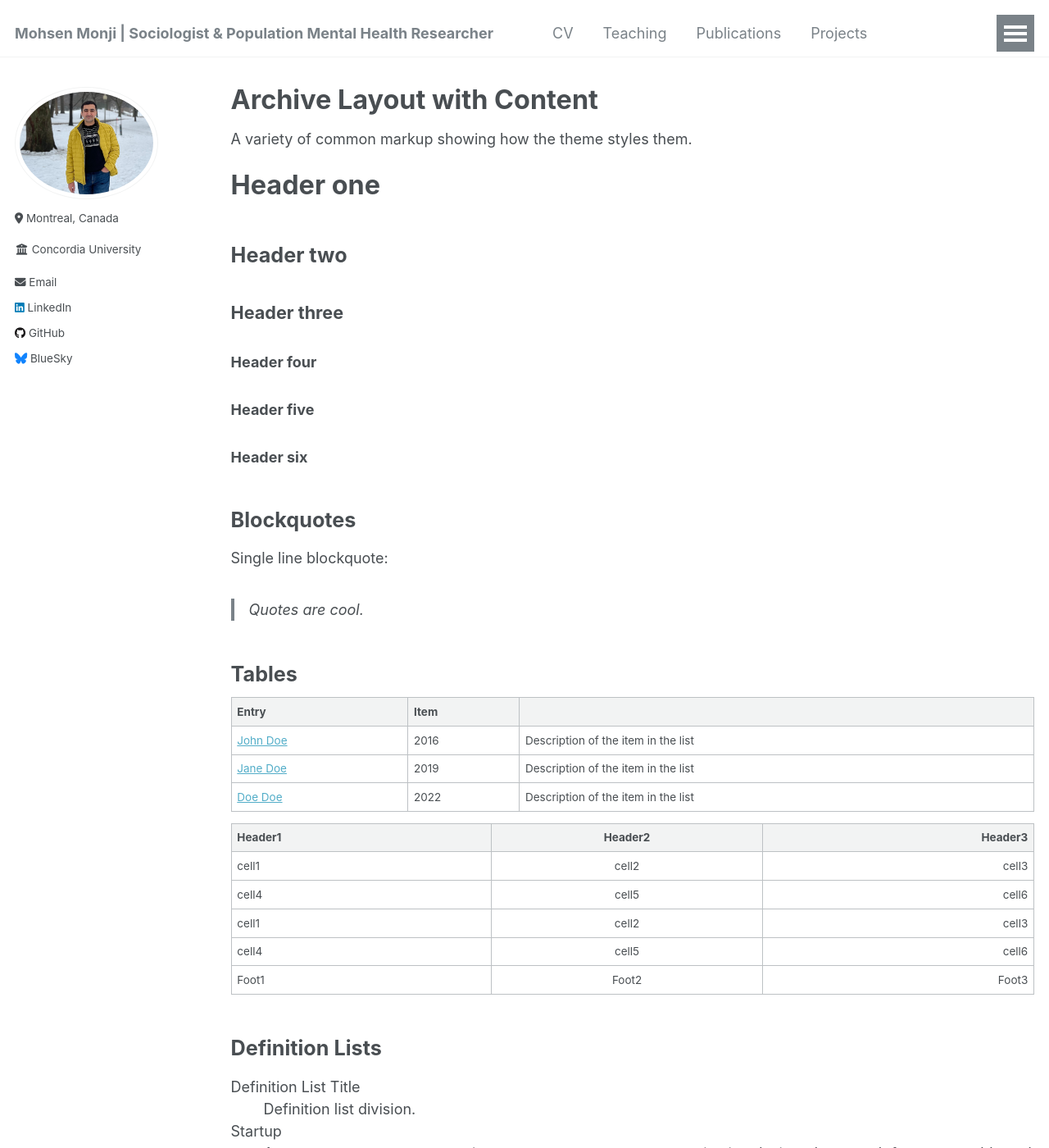
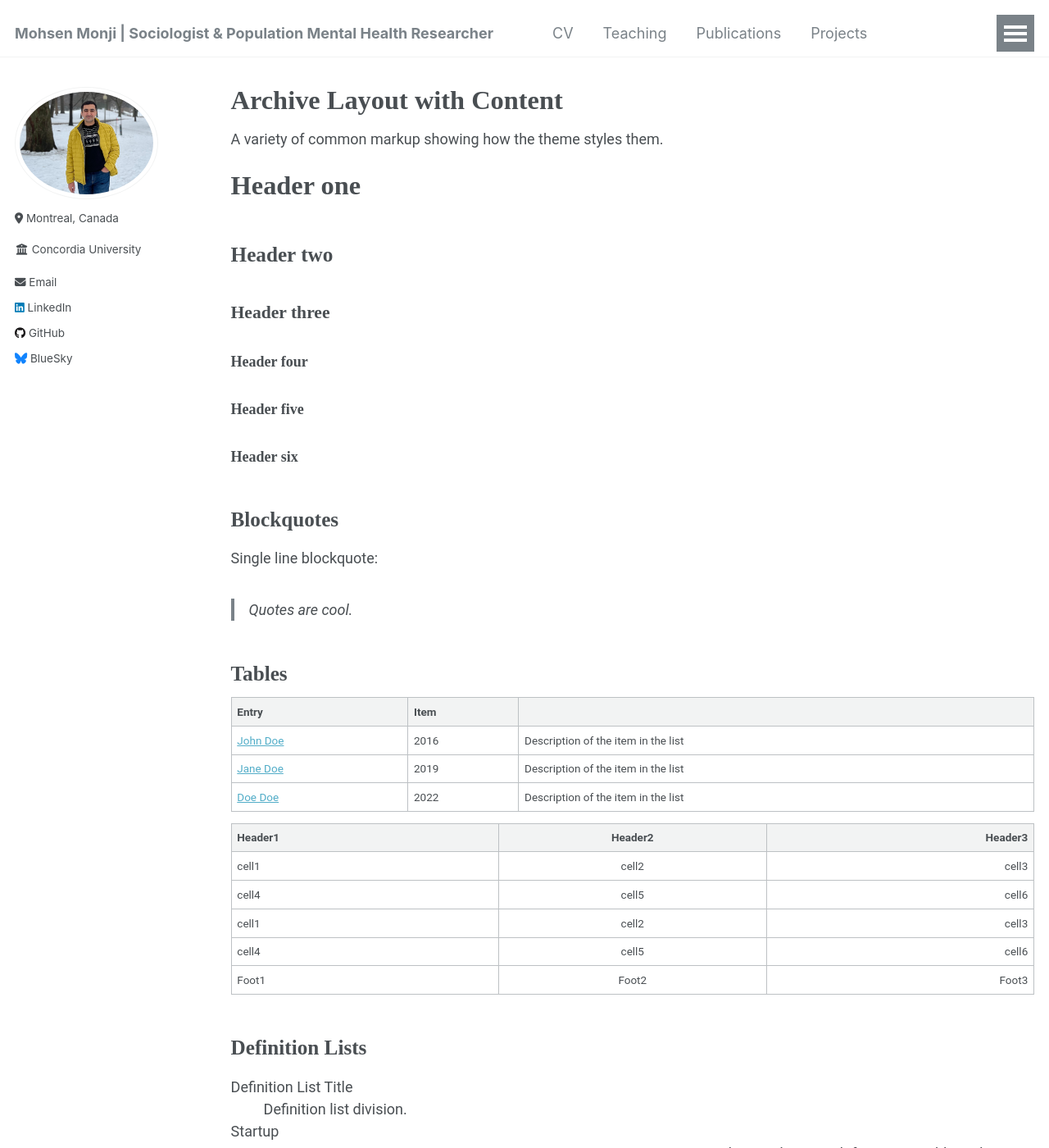
Before and after one commit to Mohsnmonji/mohsnmonji.github.io, a Jekyll site: the page built from _pages/archive-layout-with-content.md, in a window 1280 px wide and 1400 px high. Shown: the whole window at 82% size. Built offline with Jekyll 4.4.1, drawn with Linux system fonts in a browser that asks for light colours.

Commit message:
Update _variables.scss

```diff
--- a/_sass/_variables.scss
+++ b/_sass/_variables.scss
@@ -28,9 +28,10 @@ $bodoni                     : "Bodoni MT", serif;
 $calisto                    : "Calisto MT", serif;
 $garamond                   : Garamond, serif;
 
-$global-font-family         : $sans-serif;
-$header-font-family         : $sans-serif;
-$caption-font-family        : $serif;
+$global-font-family         : 'Roboto', sans-serif;
+$header-font-family         : 'Merriweather', serif;
+$caption-font-family        : 'Roboto Mono', monospace;
+
 
 /* type scale */
 $type-size-1                : 2.441em;  // ~39.056px
```
